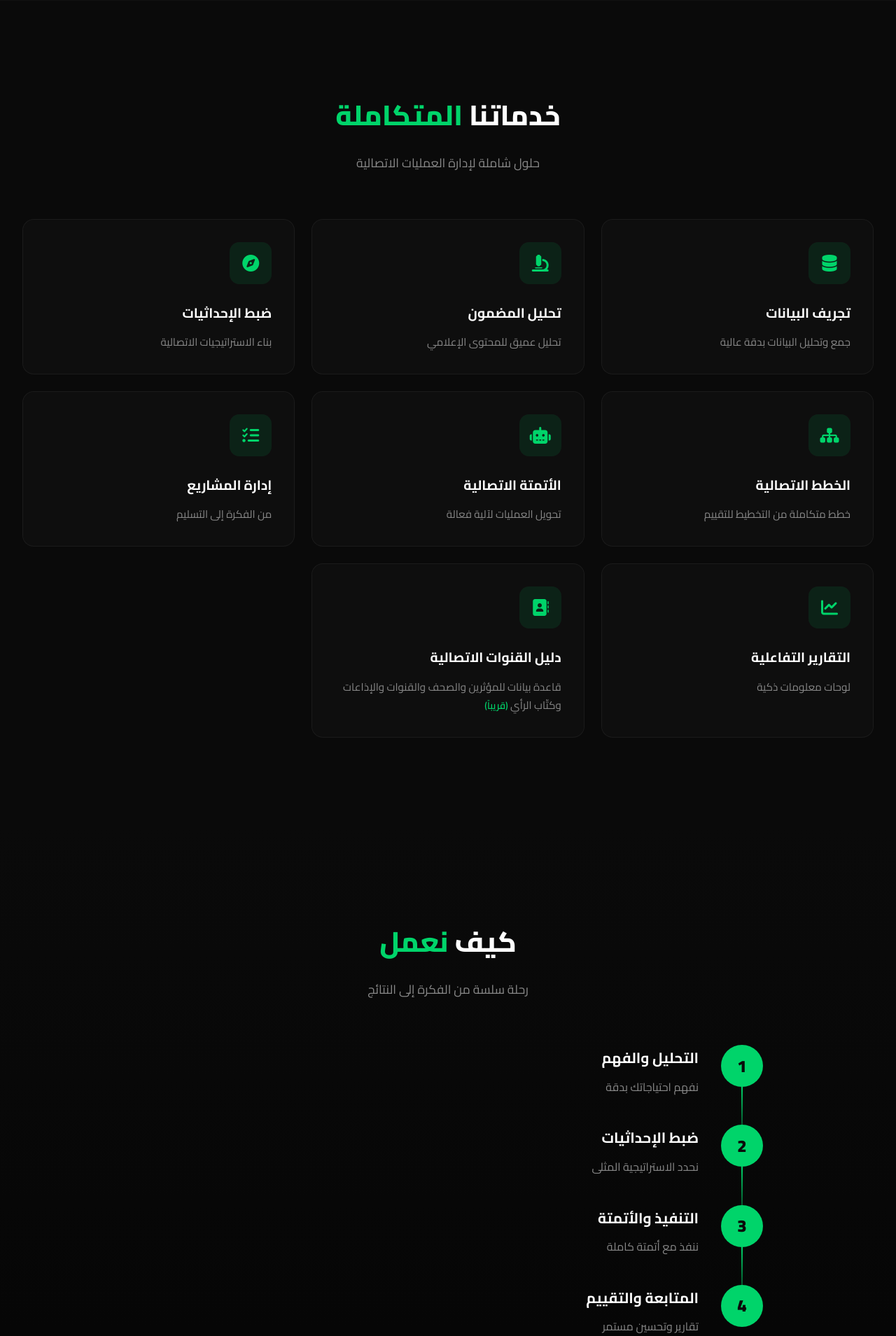
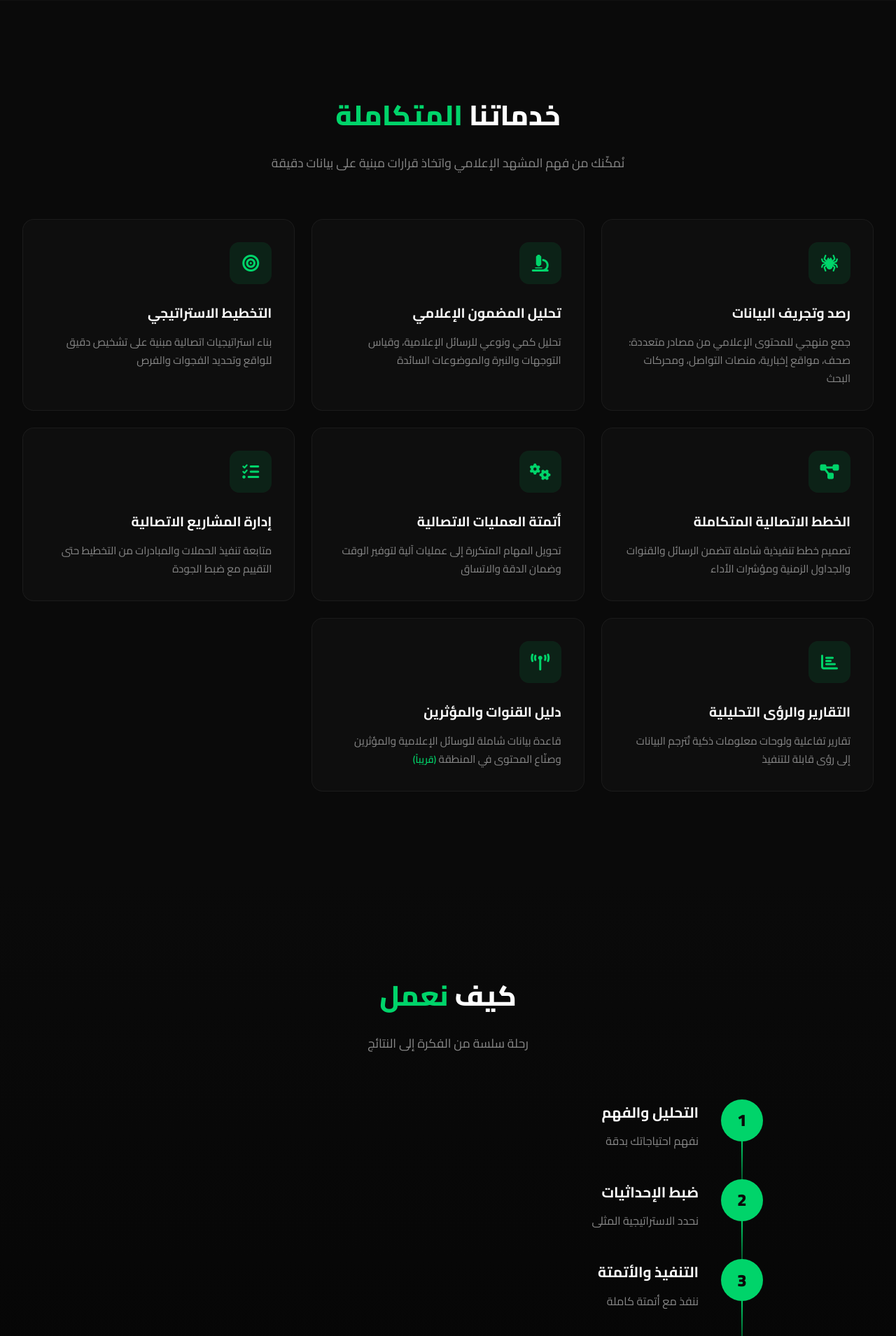
Before and after one commit to 24-45/platform, a Flask app: page / in a window 1280 px wide. Shown: the part 1546-3455 px from the top of the page at 70% size. Run offline with Flask 3, Linux system fonts and the light colour scheme.

Commit message:
تطوير: إعادة صياغة الخدمات بأسلوب احترافي اتصالي

```diff
--- a/templates/platform/index.html
+++ b/templates/platform/index.html
@@ -672,17 +672,17 @@
     <section class="services" id="services">
         <div class="section-header">
             <h2>خدماتنا <span>المتكاملة</span></h2>
-            <p>حلول شاملة لإدارة العمليات الاتصالية</p>
+            <p>نُمكّنك من فهم المشهد الإعلامي واتخاذ قرارات مبنية على بيانات دقيقة</p>
         </div>
         <div class="services-grid">
-            <div class="service-card"><div class="service-icon"><i class="fas fa-database"></i></div><h3>تجريف البيانات</h3><p>جمع وتحليل البيانات بدقة عالية</p></div>
-            <div class="service-card"><div class="service-icon"><i class="fas fa-microscope"></i></div><h3>تحليل المضمون</h3><p>تحليل عميق للمحتوى الإعلامي</p></div>
-            <div class="service-card"><div class="service-icon"><i class="fas fa-compass"></i></div><h3>ضبط الإحداثيات</h3><p>بناء الاستراتيجيات الاتصالية</p></div>
-            <div class="service-card"><div class="service-icon"><i class="fas fa-sitemap"></i></div><h3>الخطط الاتصالية</h3><p>خطط متكاملة من التخطيط للتقييم</p></div>
-            <div class="service-card"><div class="service-icon"><i class="fas fa-robot"></i></div><h3>الأتمتة الاتصالية</h3><p>تحويل العمليات لآلية فعالة</p></div>
-            <div class="service-card"><div class="service-icon"><i class="fas fa-tasks"></i></div><h3>إدارة المشاريع</h3><p>من الفكرة إلى التسليم</p></div>
-            <div class="service-card"><div class="service-icon"><i class="fas fa-chart-line"></i></div><h3>التقارير التفاعلية</h3><p>لوحات معلومات ذكية</p></div>
-            <div class="service-card"><div class="service-icon"><i class="fas fa-address-book"></i></div><h3>دليل القنوات الاتصالية</h3><p>قاعدة بيانات للمؤثرين والصحف والقنوات والإذاعات وكتّاب الرأي <span class="coming-soon">(قريباً)</span></p></div>
+            <div class="service-card"><div class="service-icon"><i class="fas fa-spider"></i></div><h3>رصد وتجريف البيانات</h3><p>جمع منهجي للمحتوى الإعلامي من مصادر متعددة: صحف، مواقع إخبارية، منصات التواصل، ومحركات البحث</p></div>
+            <div class="service-card"><div class="service-icon"><i class="fas fa-microscope"></i></div><h3>تحليل المضمون الإعلامي</h3><p>تحليل كمي ونوعي للرسائل الإعلامية، وقياس التوجهات والنبرة والموضوعات السائدة</p></div>
+            <div class="service-card"><div class="service-icon"><i class="fas fa-bullseye"></i></div><h3>التخطيط الاستراتيجي</h3><p>بناء استراتيجيات اتصالية مبنية على تشخيص دقيق للواقع وتحديد الفجوات والفرص</p></div>
+            <div class="service-card"><div class="service-icon"><i class="fas fa-project-diagram"></i></div><h3>الخطط الاتصالية المتكاملة</h3><p>تصميم خطط تنفيذية شاملة تتضمن الرسائل والقنوات والجداول الزمنية ومؤشرات الأداء</p></div>
+            <div class="service-card"><div class="service-icon"><i class="fas fa-cogs"></i></div><h3>أتمتة العمليات الاتصالية</h3><p>تحويل المهام المتكررة إلى عمليات آلية لتوفير الوقت وضمان الدقة والاتساق</p></div>
+            <div class="service-card"><div class="service-icon"><i class="fas fa-tasks"></i></div><h3>إدارة المشاريع الاتصالية</h3><p>متابعة تنفيذ الحملات والمبادرات من التخطيط حتى التقييم مع ضبط الجودة</p></div>
+            <div class="service-card"><div class="service-icon"><i class="fas fa-chart-bar"></i></div><h3>التقارير والرؤى التحليلية</h3><p>تقارير تفاعلية ولوحات معلومات ذكية تُترجم البيانات إلى رؤى قابلة للتنفيذ</p></div>
+            <div class="service-card"><div class="service-icon"><i class="fas fa-broadcast-tower"></i></div><h3>دليل القنوات والمؤثرين</h3><p>قاعدة بيانات شاملة للوسائل الإعلامية والمؤثرين وصنّاع المحتوى في المنطقة <span class="coming-soon">(قريباً)</span></p></div>
         </div>
     </section>
 
```
